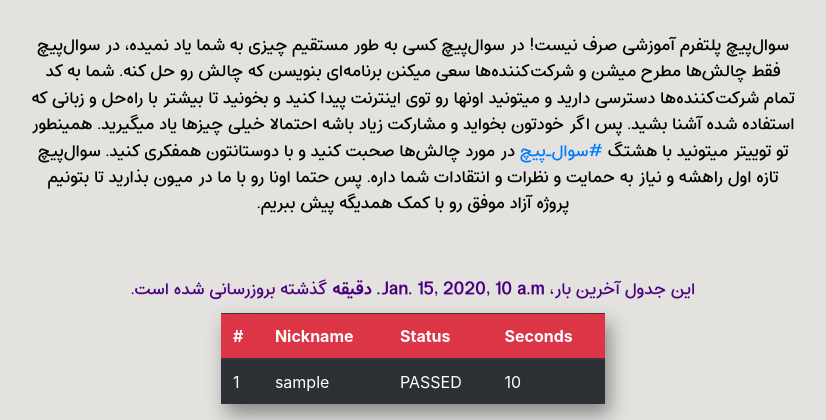
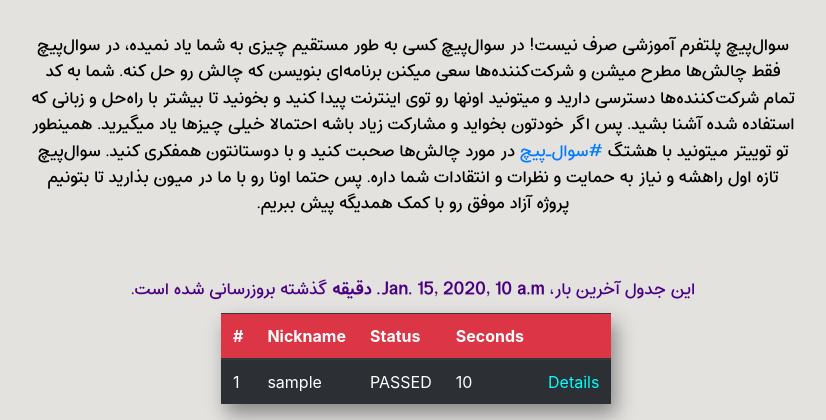
Before and after one commit to soallpeach/soallpeach-api, a Django app: template scores/templates/scores.html in a window 1280 px wide. Shown: the part 381-801 px from the top of the page, without its empty margins (227-1053 px from the left). Run offline with Django 3.2, Linux system fonts and the light colour scheme; the template is opened without the code that fills it: most values are stand-ins (such as "Sample title", 1, 10 or a date in 2020); parts of the project's set-up code (start-up, migrations or seed data) failed here and were passed over; some libraries are stand-ins or nearby versions.

Commit message:
add details link

```diff
--- a/scores/templates/scores.html
+++ b/scores/templates/scores.html
@@ -5,9 +5,11 @@
     <script async src="https://www.googletagmanager.com/gtag/js?id=UA-163519040-1"></script>
     <script>
         window.dataLayer = window.dataLayer || [];
+
         function gtag() {
             dataLayer.push(arguments);
         }
+
         gtag('js', new Date());
         gtag('config', 'UA-163519040-1');
     </script>
@@ -92,6 +94,7 @@
             <th scope="col">Nickname</th>
             <th scope="col">Status</th>
             <th scope="col">Seconds</th>
+            <th scope="col"></th>
         </tr>
         </thead>
 
@@ -112,7 +115,9 @@
                         {{ score.result.run_result.duration }}
                     {% endif %}
                 </td>
-
+                <td>
+                    <a href="/scores/{{ score.id }}" style="color: cyan">Details</a>
+                </td>
             </tr>
         {% endfor %}
         </tbody>
```
